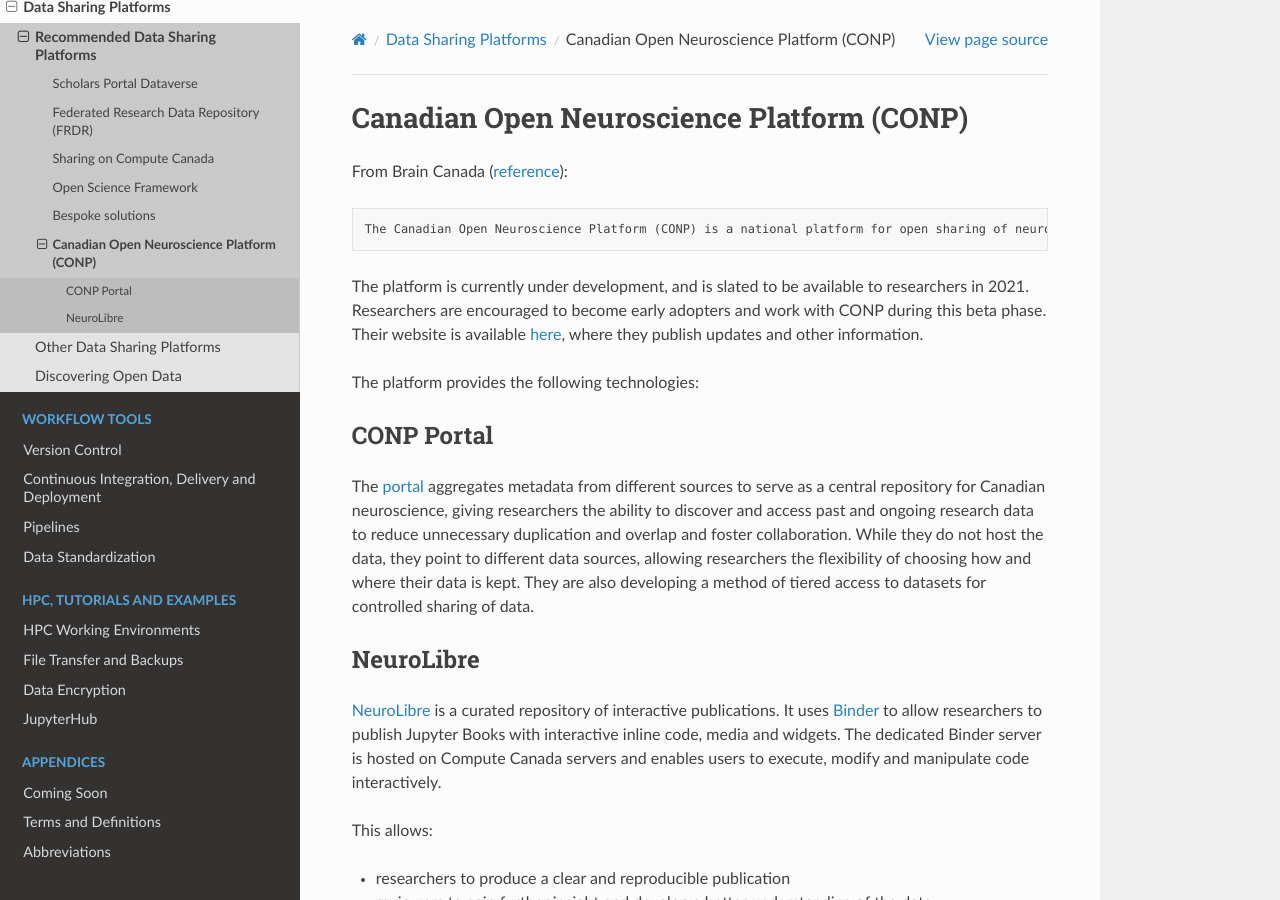
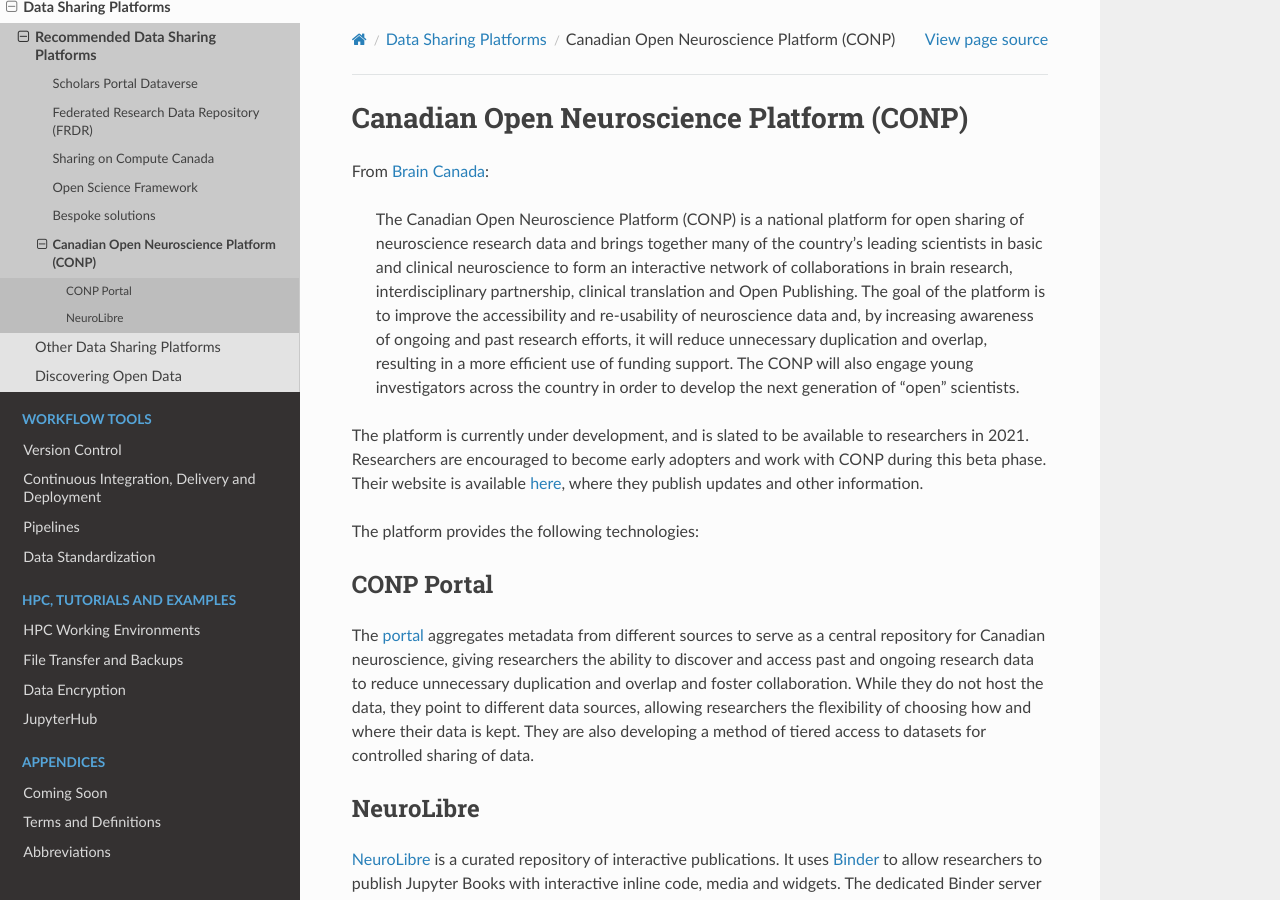
Before and after one commit to ubcbraincircuits/whitepaper, a Sphinx documentation site: the page built from source/data_sharing/conp.rst, in a window 1280 px wide and 900 px high. Built offline with Sphinx 7.4.7 and the Read the Docs theme 2.0.0, drawn with Linux system fonts in a browser that asks for light colours; pages that are not in the unit, such as notebooks, are missing from menus.

Commit message:
Turn code block into blockquote; edit link to Brain Canada

```diff
--- a/source/data_sharing/conp.rst
+++ b/source/data_sharing/conp.rst
@@ -1,7 +1,8 @@
 ==========================================
 Canadian Open Neuroscience Platform (CONP)
 ==========================================
-From Brain Canada (`reference <http://braincanada.ca/funded_grants/canadian-open-neuroscience-platform>`_)::
+
+From `Brain Canada <http://braincanada.ca/funded_grants/canadian-open-neuroscience-platform>`_:
 
     The Canadian Open Neuroscience Platform (CONP) is a national platform for open sharing of neuroscience research data and brings together many of the country’s leading scientists in basic and clinical neuroscience to form an interactive network of collaborations in brain research, interdisciplinary partnership, clinical translation and Open Publishing. The goal of the platform is to improve the accessibility and re-usability of neuroscience data and, by increasing awareness of ongoing and past research efforts, it will reduce unnecessary duplication and overlap, resulting in a more efficient use of funding support. The CONP will also engage young investigators across the country in order to develop the next generation of “open” scientists.
 
@@ -19,9 +20,9 @@
 
 This allows:
 
-* researchers to produce a clear and reproducible publication
-* reviewers to gain further insight and develop a better understanding of the data
-* other researchers to contribute to a research project as they can run their own experiments and analysis on the data in situ
-* researchers to communicate complex ideas and research to stakeholders without a neuroscience background, such as the media.
+	- researchers to produce a clear and reproducible publication
+	- reviewers to gain further insight and develop a better understanding of the data
+	- other researchers to contribute to a research project as they can run their own experiments and analysis on the data in situ
+	- researchers to communicate complex ideas and research to stakeholders without a neuroscience background, such as the media.
 
 NeuroLibre is seen as the next step in open Neuroscience publication. CONP has not placed any restrictions on what can be published through NeuroLibre, and have encouraged researchers to submit Jupyter Notebooks/Books developed at any stage of the research life cycle.
```
